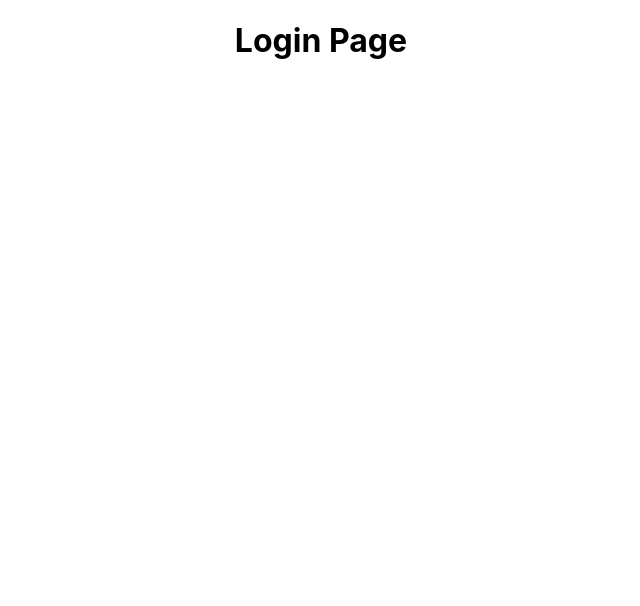
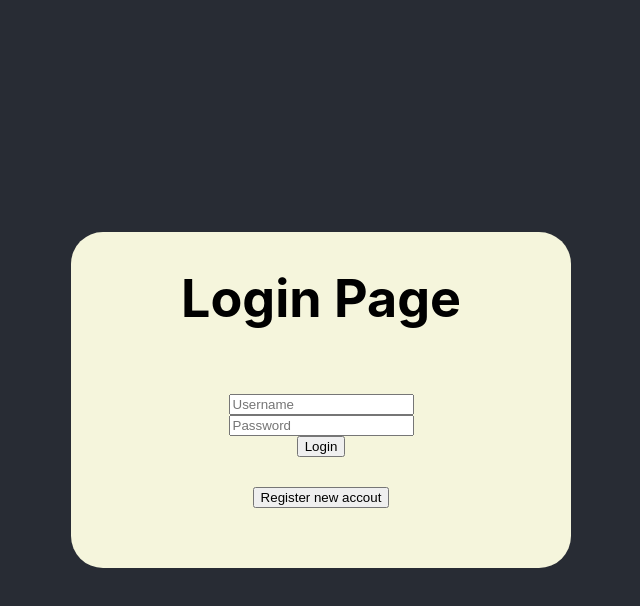
Before and after one commit to The-Orange-Dot/carbon-emission-app, a React (Create React App) app: page /login in a window 1280 px wide. Shown: the top 606 px of the page, without its empty margins (319-959 px from the left). Built offline with nearby package versions, Linux system fonts and the light colour scheme.

Commit message:
Basic Login screen functionality

```diff
--- a/src/App.css
+++ b/src/App.css
@@ -1,16 +1,5 @@
 .App {
   text-align: center;
-}
-
-.App-logo {
-  height: 40vmin;
-  pointer-events: none;
-}
-
-@media (prefers-reduced-motion: no-preference) {
-  .App-logo {
-    animation: App-logo-spin infinite 20s linear;
-  }
 }
 
 .App-header {
@@ -21,18 +10,8 @@
   align-items: center;
   justify-content: center;
   font-size: calc(10px + 2vmin);
-  color: white;
 }
 
 .App-link {
   color: #61dafb;
 }
-
-@keyframes App-logo-spin {
-  from {
-    transform: rotate(0deg);
-  }
-  to {
-    transform: rotate(360deg);
-  }
-}
--- a/src/App.js
+++ b/src/App.js
@@ -1,6 +1,6 @@
 import "./App.css";
 import { Route, Switch } from "react-router-dom";
-import Login from "./Components/Login";
+import Login from "./Components/login/Login";
 import Homepage from "./Components/Homepage";
 
 function App() {
--- a/src/Components/Login.js
+++ /dev/null
@@ -1,7 +0,0 @@
-function Login() {
-    return (
-        <h1>Login Page</h1>
-    )
-}
-
-export default Login;
--- /dev/null
+++ b/src/Components/login/GrayColor.js
@@ -0,0 +1,15 @@
+const GrayColor = ({ setHideNewForm, hideNewForm }) => {
+  const grayClickHandler = (event) => {
+    setHideNewForm(true);
+    console.log((event.target.className = "hidden"));
+  };
+
+  return (
+    <div
+      className={hideNewForm ? "hidden" : "gray"}
+      onClick={grayClickHandler}
+    ></div>
+  );
+};
+
+export default GrayColor;
--- /dev/null
+++ b/src/Components/login/Login.css
@@ -0,0 +1,51 @@
+.login-container {
+  display: inline-flex;
+  flex-direction: column;
+  align-items: center;
+  width: 300px;
+  padding-bottom: 60px;
+}
+
+.form-container {
+  display: inline-flex;
+  flex-direction: column;
+  align-items: center;
+  padding: 30px;
+}
+
+.login-page {
+  display: flex;
+  justify-content: center;
+  align-items: center;
+  flex-direction: column;
+  width: 500px;
+  /* Change color to whatever you guys like */
+  background-color: beige;
+  border-radius: 2rem;
+}
+
+.new-account-form-container {
+  width: 1000px;
+  height: 600px;
+  background-color: beige;
+  position: absolute;
+  z-index: 1;
+}
+
+.register-form-container,
+.register-form {
+  display: inline-flex;
+  flex-direction: column;
+}
+
+.hidden {
+  display: none;
+}
+
+.gray {
+  position: absolute;
+  background-color: gray;
+  opacity: 50%;
+  width: 100%;
+  height: 100vh;
+}
--- /dev/null
+++ b/src/Components/login/Login.js
@@ -0,0 +1,33 @@
+import { useState } from "react";
+import "./Login.css";
+import NewAccountForm from "./NewAccountForm";
+import GrayColor from "./GrayColor";
+
+function Login() {
+  const [hideNewForm, setHideNewForm] = useState(true);
+
+  console.log(hideNewForm);
+
+  return (
+    <div className="App-header">
+      <div className="login-page">
+        <h1>Login Page</h1>
+
+        <div className="login-container">
+          <form action="" className="form-container">
+            <input type="text" name="username" placeholder="Username" />
+            <input type="password" name="passsword" placeholder="Password" />
+            <input type="submit" name="submit" value="Login" />
+          </form>
+          <button onClick={() => setHideNewForm(false)}>
+            Register new accout
+          </button>
+        </div>
+      </div>
+      <NewAccountForm hideNewForm={hideNewForm} />
+      <GrayColor setHideNewForm={setHideNewForm} hideNewForm={hideNewForm} />
+    </div>
+  );
+}
+
+export default Login;
--- /dev/null
+++ b/src/Components/login/NewAccountForm.js
@@ -0,0 +1,21 @@
+import "./Login.css";
+
+const NewAccountForm = ({ hideNewForm }) => {
+  return (
+    <div className={hideNewForm ? "hidden" : "new-account-form-container"}>
+      <h1>Register a new account!</h1>
+      <div className="register-form-container">
+        <form action="" className="register-form">
+          <input type="text" placeholder="Username" />
+          <input type="password" placeholder="Password" />
+          <input type="text" placeholder="First Name" />
+          <input type="text" placeholder="Last Name" />
+          <input type="email" name="" id="" placeholder="Email Address" />
+          <input type="submit" name="" id="" />
+        </form>
+      </div>
+    </div>
+  );
+};
+
+export default NewAccountForm;
--- /dev/null
+++ b/src/Components/login/db.json
@@ -0,0 +1,10 @@
+{
+  "users": [
+    {
+      "firstName": "",
+      "lastName": "",
+      "userName": "",
+      "email": ""
+    }
+  ]
+}
```
Also changed, not shown: src/Components/Homepage.js (+5 -5 lines), src/Components/about/About.js (renamed from src/Components/About.js), src/Components/navBar/NavBar.js (renamed from src/Components/NavBar.js).
